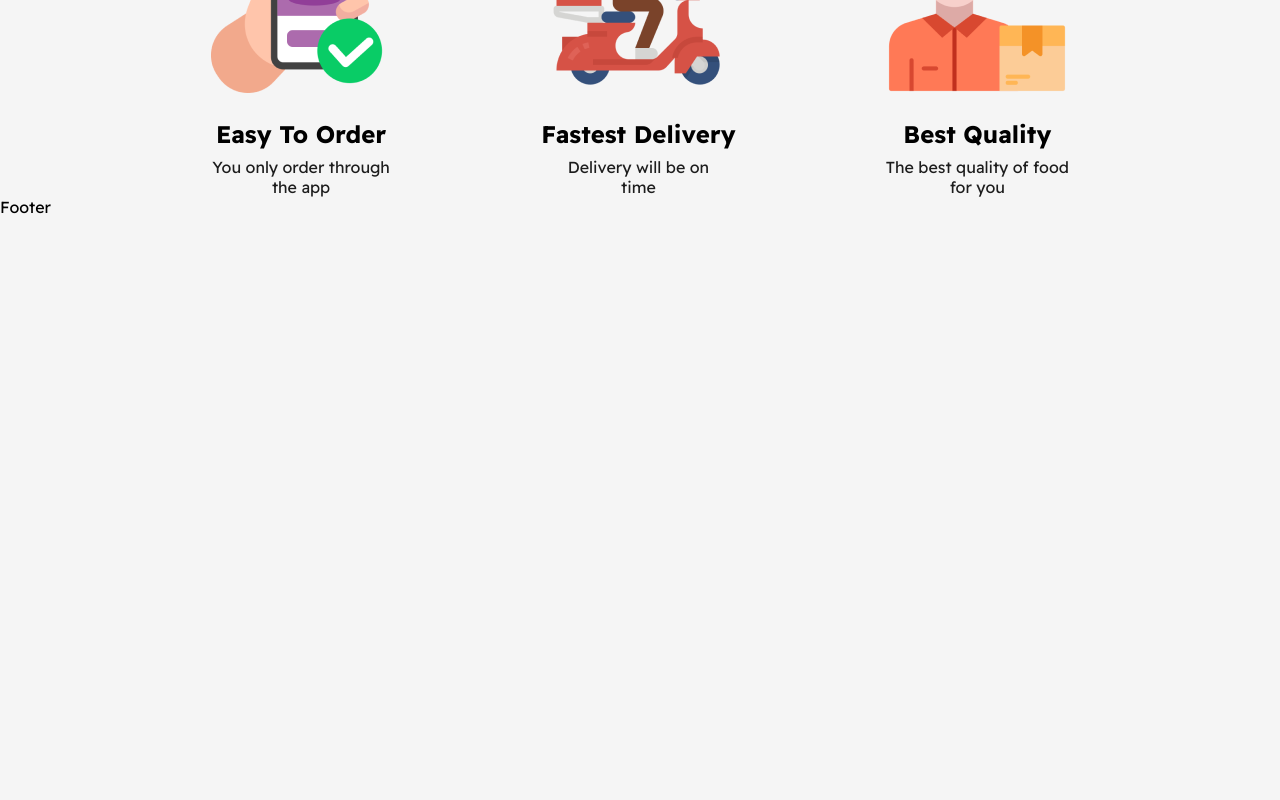
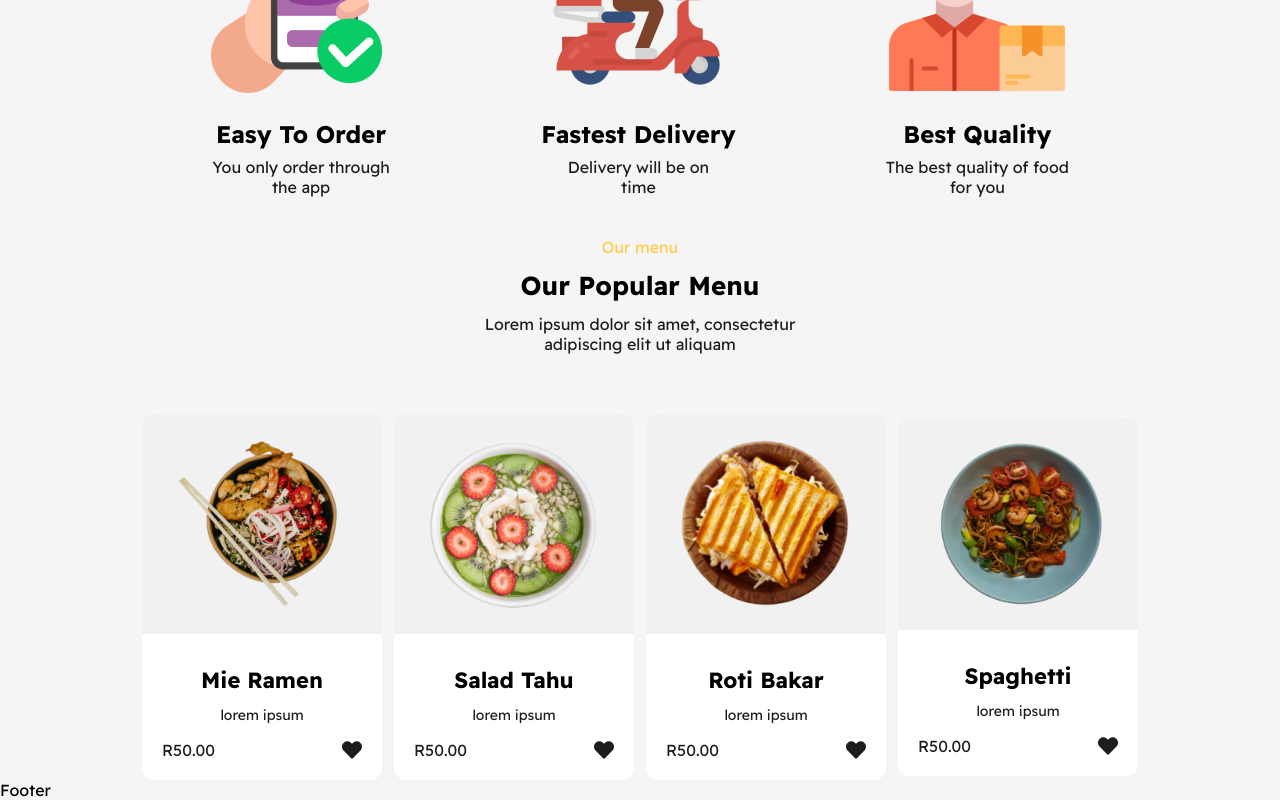
Before and after one commit to Kaydev-cmd/biteswift-app, a React (Vite) app in the folder frontend/: page / in a window 1280 px wide. Shown: the part 1035-1835 px from the top of the page. Before the commit the page ends 1252 px from the top, so only its background shows below. Built offline with nearby package versions, Linux system fonts and the light colour scheme; a web font is replaced by a local one.

Commit message:
Added the menu section, applied styling and made it responsive

```diff
--- /dev/null
+++ b/frontend/src/components/MenuCards.css
@@ -0,0 +1,132 @@
+.menu .content-cards,
+.menu .content-cards .card .upper-wrapper,
+.menu .content-cards .card .lower-wrapper .price-and-icon {
+  display: flex;
+}
+
+.menu .content-cards,
+.menu .content-cards .card .lower-wrapper .price-and-icon {
+  align-items: center;
+}
+
+.menu .content-cards .card .upper-wrapper,
+.menu .content-cards .card .lower-wrapper {
+  padding: 20px;
+}
+
+.menu .content-cards {
+  justify-content: space-around;
+  margin-top: 60px;
+}
+
+.menu .content-cards .card {
+  width: 280px;
+}
+
+.menu .content-cards .card .upper-wrapper {
+  background-color: #f1f1f1;
+  justify-content: center;
+  border-top-left-radius: 12px;
+  border-top-right-radius: 12px;
+}
+
+.menu .content-cards .card .lower-wrapper {
+  background-color: #fff;
+  border-bottom-left-radius: 12px;
+  border-bottom-right-radius: 12px;
+}
+
+.menu .content-cards .card .lower-wrapper .text h3 {
+  font-size: 22px;
+}
+
+.menu .content-cards .card .lower-wrapper .text p {
+  font-size: 14px;
+}
+
+.menu .content-cards .card .lower-wrapper .text {
+  text-align: center;
+}
+
+.menu .content-cards .card .lower-wrapper .price-and-icon {
+  justify-content: space-between;
+  margin-top: 16px;
+}
+
+.menu .content-cards .card .lower-wrapper .price-and-icon .heartIcon {
+  transition: 0.3s ease;
+  cursor: pointer;
+}
+
+.menu .content-cards .card .lower-wrapper .price-and-icon .heartIcon:hover {
+  fill: #ffcb45;
+}
+
+/* Media Queries */
+
+/* 2xl */
+@media (max-width: 1536px) {
+  .container {
+    max-width: 1280px;
+  }
+}
+
+/* xl */
+@media (max-width: 1280px) {
+  .container {
+    max-width: 1024px;
+  }
+  .menu .content-cards .card {
+    width: 240px;
+  }
+  .menu .content-cards .card .upper-wrapper img {
+    width: 180px;
+  }
+}
+
+/* lg */
+@media (max-width: 1024px) {
+  .container {
+    max-width: 768px;
+  }
+  .menu .content-cards .card {
+    width: 180px;
+  }
+  .menu .content-cards .card .upper-wrapper img {
+    width: 120px;
+  }
+  .menu .content-cards .card .lower-wrapper .text h3 {
+    font-size: 18px;
+  }
+}
+
+/* md */
+@media (max-width: 768px) {
+  .container {
+    max-width: 640px;
+  }
+  .menu .content-cards {
+    flex-direction: column;
+    gap: 40px;
+  }
+  .menu .content-cards .card {
+    width: 280px;
+  }
+  .menu .content-cards .card .upper-wrapper img {
+    width: 100%;
+  }
+}
+
+/* sm */
+@media (max-width: 640px) {
+  .container {
+    max-width: 475px;
+  }
+}
+
+/* xs */
+@media (max-width: 475px) {
+  .container {
+    width: 100%;
+  }
+}
--- /dev/null
+++ b/frontend/src/components/MenuCards.jsx
@@ -0,0 +1,89 @@
+// import React from 'react'
+import { IconContext } from "react-icons";
+import { FaHeart } from "react-icons/fa";
+import "./MenuCards.css";
+
+export const MenuCards = () => {
+  return (
+    <>
+      <div className="content-cards">
+        <div className="card">
+          <div className="upper-wrapper">
+            <img src="/images/home/unsplash_G6wx5j5-dR8.png" alt="Food" />
+          </div>
+          <div className="lower-wrapper">
+            <div className="text">
+              <h3>Mie Ramen</h3>
+              <p>lorem ipsum</p>
+            </div>
+            <div className="price-and-icon">
+              <p>R50.00</p>
+              <IconContext.Provider
+                value={{ color: "#1d1d1d", className: "heartIcon" }}
+              >
+                <FaHeart size={20} />
+              </IconContext.Provider>
+            </div>
+          </div>
+        </div>
+        <div className="card">
+          <div className="upper-wrapper">
+            <img src="/images/home/unsplash_zBONkjGFGko.png" alt="Food" />
+          </div>
+          <div className="lower-wrapper">
+            <div className="text">
+              <h3>Salad Tahu</h3>
+              <p>lorem ipsum</p>
+            </div>
+            <div className="price-and-icon">
+              <p>R50.00</p>
+              <IconContext.Provider
+                value={{ color: "#1d1d1d", className: "heartIcon" }}
+              >
+                <FaHeart size={20} />
+              </IconContext.Provider>
+            </div>
+          </div>
+        </div>
+        <div className="card">
+          <div className="upper-wrapper">
+            <img src="/images/home/unsplash_SqYmTDQYMjo.png" alt="Food" />
+          </div>
+          <div className="lower-wrapper">
+            <div className="text">
+              <h3>Roti Bakar</h3>
+              <p>lorem ipsum</p>
+            </div>
+            <div className="price-and-icon">
+              <p>R50.00</p>
+              <IconContext.Provider
+                value={{ color: "#1d1d1d", className: "heartIcon" }}
+              >
+                <FaHeart size={20} />
+              </IconContext.Provider>
+            </div>
+          </div>
+        </div>
+        <div className="card">
+          <div className="upper-wrapper">
+            <img src="/images/home/unsplash_vg2p2BK57bY.png" alt="Food" />
+          </div>
+          <div className="lower-wrapper">
+            <div className="text">
+              <h3>Spaghetti</h3>
+              <p>lorem ipsum</p>
+            </div>
+            <div className="price-and-icon">
+              <p>R50.00</p>
+              <IconContext.Provider
+                value={{ color: "#1d1d1d", className: "heartIcon" }}
+              >
+                <FaHeart size={20} />
+              </IconContext.Provider>
+            </div>
+          </div>
+        </div>
+      </div>
+    </>
+  );
+};
--- a/frontend/src/pages/home/Home.css
+++ b/frontend/src/pages/home/Home.css
@@ -19,6 +19,30 @@
 }
 
 .how-it-works .content p span {
+  color: #ffcb45;
+}
+
+/* Menu */
+
+.menu {
+  margin-top: 40px;
+}
+
+.menu .content .text h3,
+.menu .content .text p {
+  text-align: center;
+}
+
+.menu .content .text h3 {
+  margin: 12px 0;
+  font-weight: bold;
+}
+
+.menu .content .text p {
+  color: #1d1d1d;
+}
+
+.menu .content .text p span {
   color: #ffcb45;
 }
 
@@ -64,6 +88,13 @@
   .how-it-works .content .text p {
     font-size: 14px;
   }
+  /* Menu */
+  .menu .content .text h3 {
+    font-size: 24px;
+  }
+  .menu .content .text p {
+    font-size: 14px;
+  }
 }
 
 /* xs */
--- a/frontend/src/pages/home/Home.jsx
+++ b/frontend/src/pages/home/Home.jsx
@@ -1,6 +1,7 @@
 // import React from 'react'
 import { Hero } from "../../components/Hero";
 import HiwCards from "../../components/HiwCards";
+import { MenuCards } from "../../components/MenuCards";
 import "./Home.css";
 
 export const Home = () => {
@@ -26,6 +27,24 @@ export const Home = () => {
           </div>
         </div>
       </section>
+      <section className="menu" id="menu">
+        <div className="container">
+          <div className="content">
+            <div className="text">
+              <p>
+                <span>Our menu</span>
+              </p>
+              <h3>Our Popular Menu</h3>
+              <p>
+                Lorem ipsum dolor sit amet, consectetur
+                <br />
+                adipiscing elit ut aliquam
+              </p>
+              <MenuCards />
+            </div>
+          </div>
+        </div>
+      </section>
     </>
   );
 };
```
Also changed, not shown: frontend/public/images/home/unsplash_G6wx5j5-dR8.png (added), frontend/public/images/home/unsplash_zBONkjGFGko.png (added).
